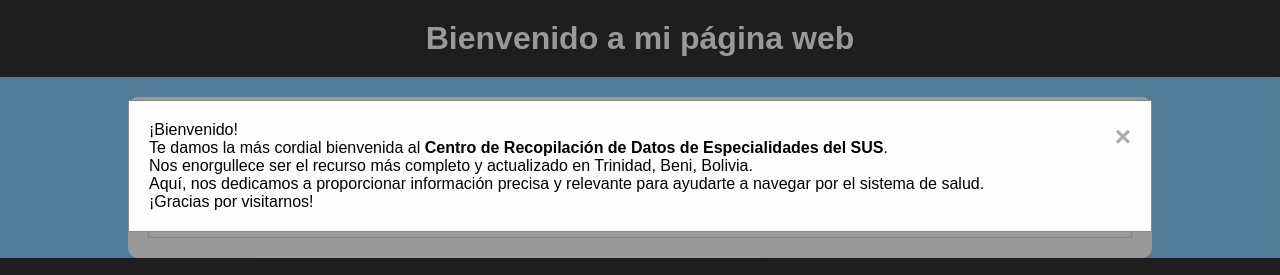
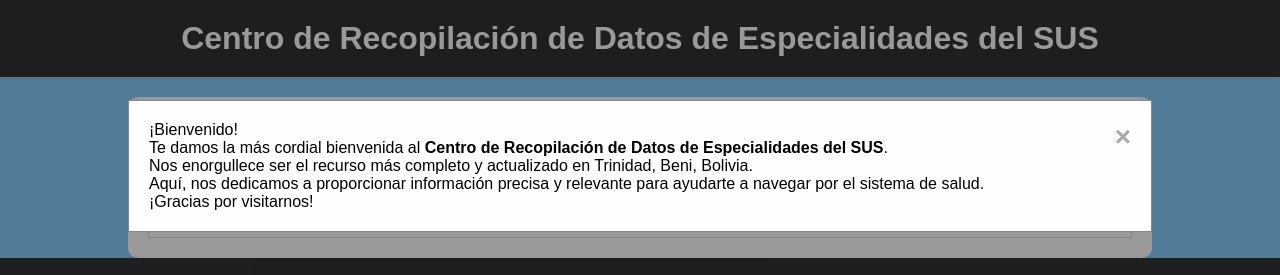
Before and after one commit to juniordurval/SUSJDMV, a plain HTML site: page index.html in a window 1280 px wide. Shown: the top 275 px of the page. Drawn offline with Linux system fonts and the light colour scheme.

Commit message:
Update index.html

```diff
--- a/index.html
+++ b/index.html
@@ -18,7 +18,7 @@
   </div>
 
   <header>
-    <h1>Bienvenido a mi página web</h1>
+    <h1>Centro de Recopilación de Datos de Especialidades del SUS</h1>
   </header>
 
   <div id="contenido-principal">
```
